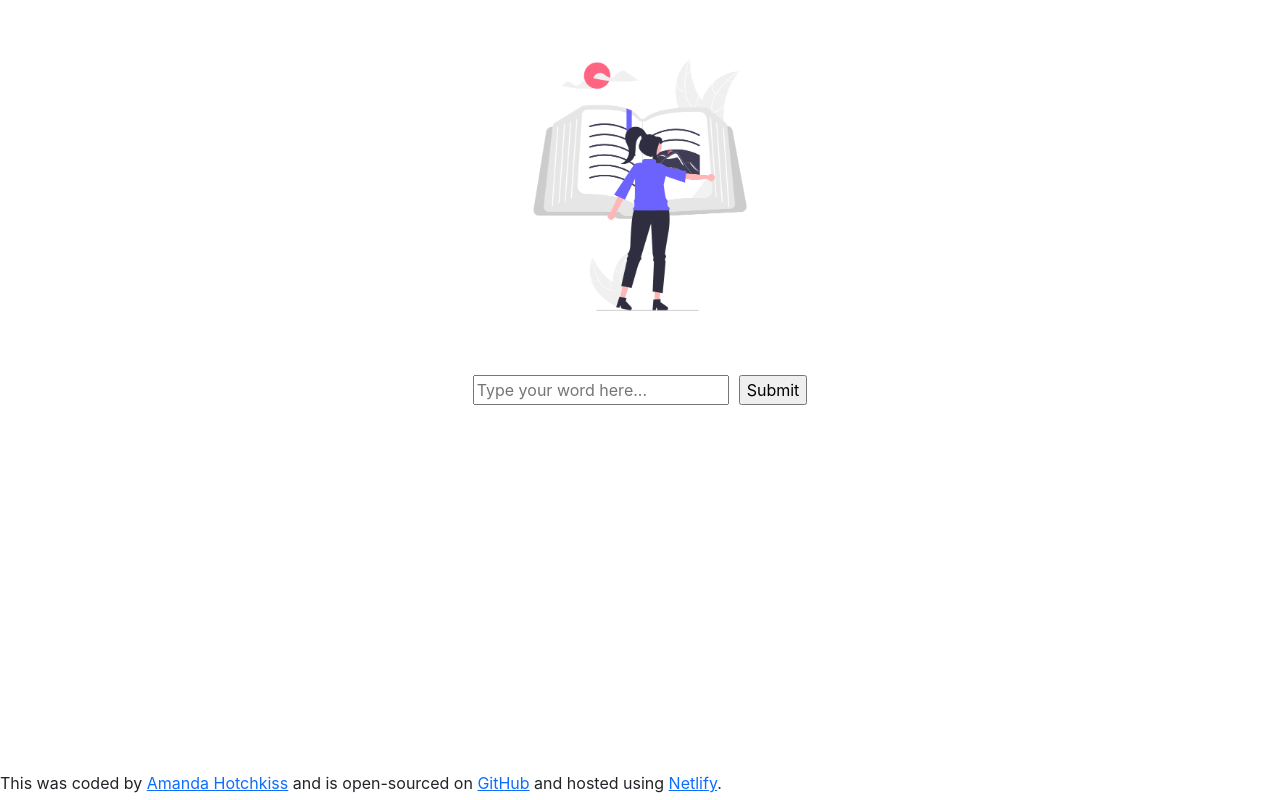
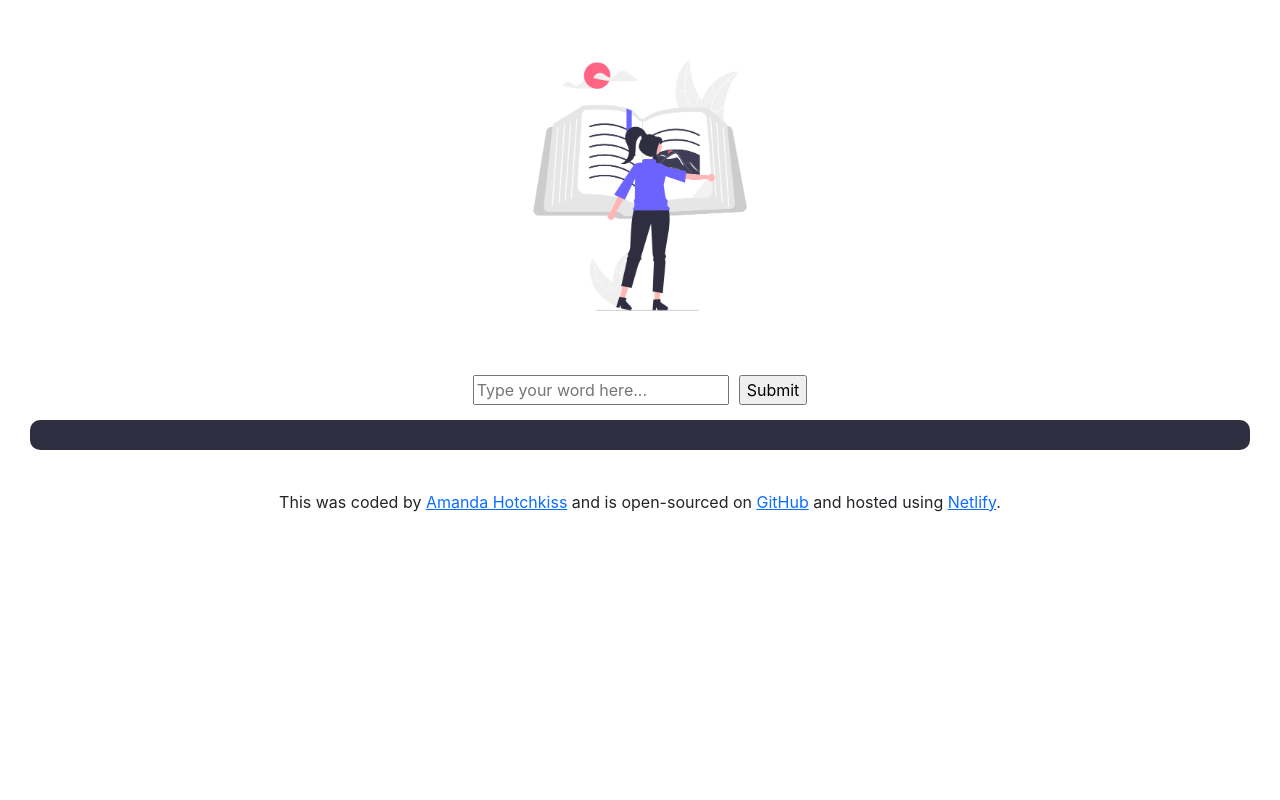
Before and after one commit to hotkiss1011/dictionary-project, a React (Create React App) app: page / in a window 1280 px wide. Built offline with nearby package versions, Linux system fonts and the light colour scheme.

Commit message:
adjusted css

```diff
--- a/src/App.css
+++ b/src/App.css
@@ -9,8 +9,8 @@
 }
 
 .App-footer {
-  position: fixed;
-  bottom: 5px;
+  text-align: center;
+  margin: 40px;
 }
 
 img {
--- a/src/SearchResults.css
+++ b/src/SearchResults.css
@@ -1,10 +1,17 @@
 .word {
     font-family:Verdana, Geneva, Tahoma, sans-serif;
     font-style: italic;
-    color: #6C63FF;
 }
 
 .partOfSpeech {
     font-size: 20px;
-    color: #2F2E41;
+    color: #6C63FF;
 }
+
+.SearchResults {
+    background-color: #2F2E41;
+    margin: 10px 30px;
+    border-radius: 10px;
+    color: white;
+    padding: 15px;
+}
```
